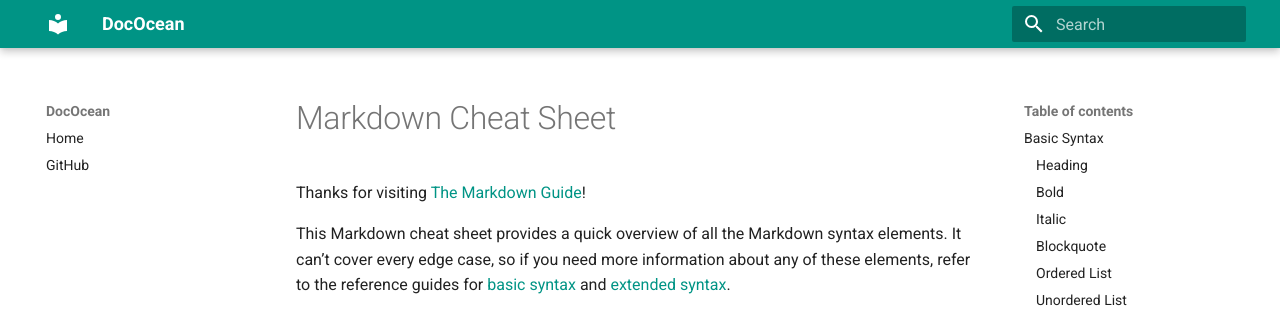
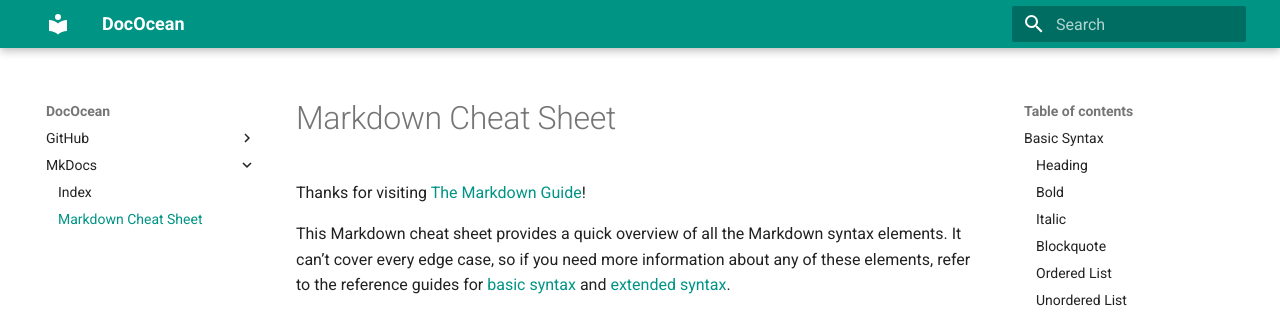
Before and after one commit to monisharamesh04/doc_ocean, an MkDocs documentation site: the page built from docs/MkDocs/markdown-cheat-sheet.md, in a window 1280 px wide. Shown: the top 319 px of the page. Built offline with MkDocs 1.6.1 and Material for MkDocs 9.7.7, drawn with Linux system fonts in a browser that asks for light colours; some of the changed lines change nothing that is shown.

Commit message:
Update mkdocs.yml

```diff
--- a/mkdocs.yml
+++ b/mkdocs.yml
@@ -1,8 +1,5 @@
 site_name: DocOcean
 site_url: https://ocean-docs.com/
-nav:
-  - Home: index.md
-  - GitHub: GitHub/gitignore.md
 theme:
   name: material
   palette:
@@ -26,4 +23,5 @@
   - attr_list
   - pymdownx.emoji:
       emoji_index:
-        !!python/name:materialx.emoji.twemoji # emoji_generator: !!python/name:materialx.emoji.to_svg
+        !!python/name:materialx.emoji.twemoji
+      # emoji_generator: !!python/name:materialx.emoji.to_svg
```
